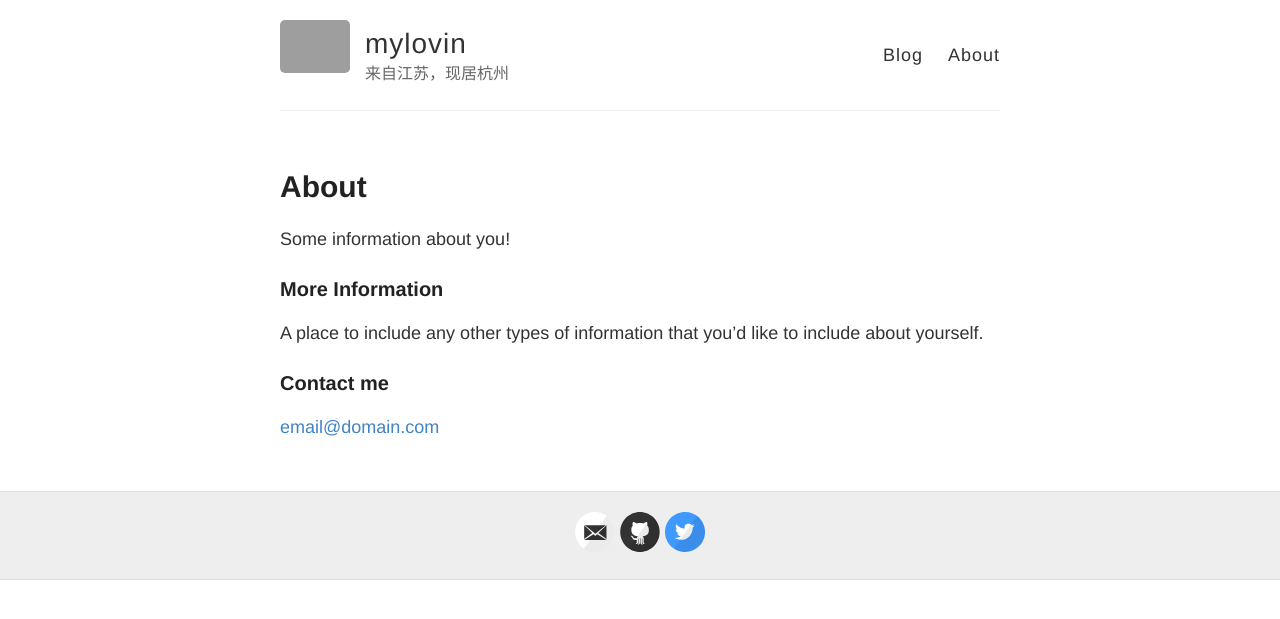
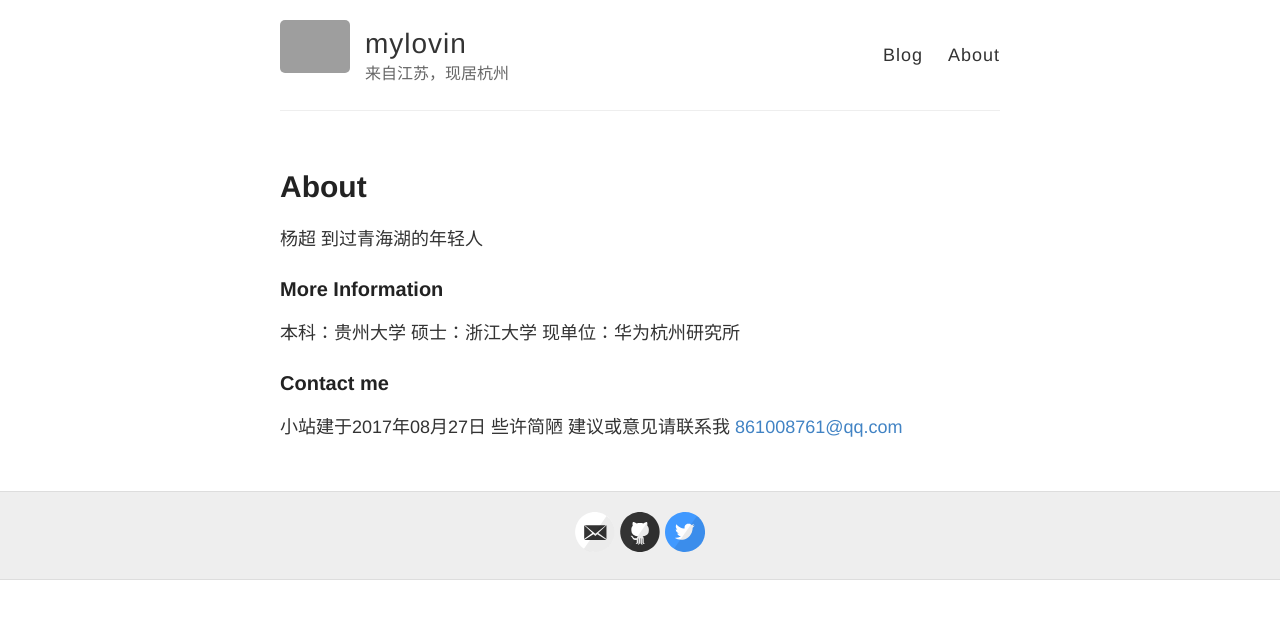
Before and after one commit to 861008761/861008761.github.io, a Jekyll site: the page built from about.md, in a window 1280 px wide. Shown: the top 619 px of the page. Built offline with Jekyll 4.4.1, drawn with Linux system fonts in a browser that asks for light colours; grey boxes are pictures that could not be loaded.

Commit message:
add new files

```diff
--- a/about.md
+++ b/about.md
@@ -4,12 +4,17 @@ title: About
 permalink: /about/
 ---
 
-Some information about you!
+杨超
+到过青海湖的年轻人
 
 ### More Information
 
-A place to include any other types of information that you'd like to include about yourself.
+本科：贵州大学
+硕士：浙江大学
+现单位：华为杭州研究所
 
 ### Contact me
-
-[email@domain.com](mailto:email@domain.com)
+小站建于2017年08月27日
+些许简陋
+建议或意见请联系我
+[861008761@qq.com](mailto:861008761@qq.com)
```
Also changed, not shown: 1 other file.
